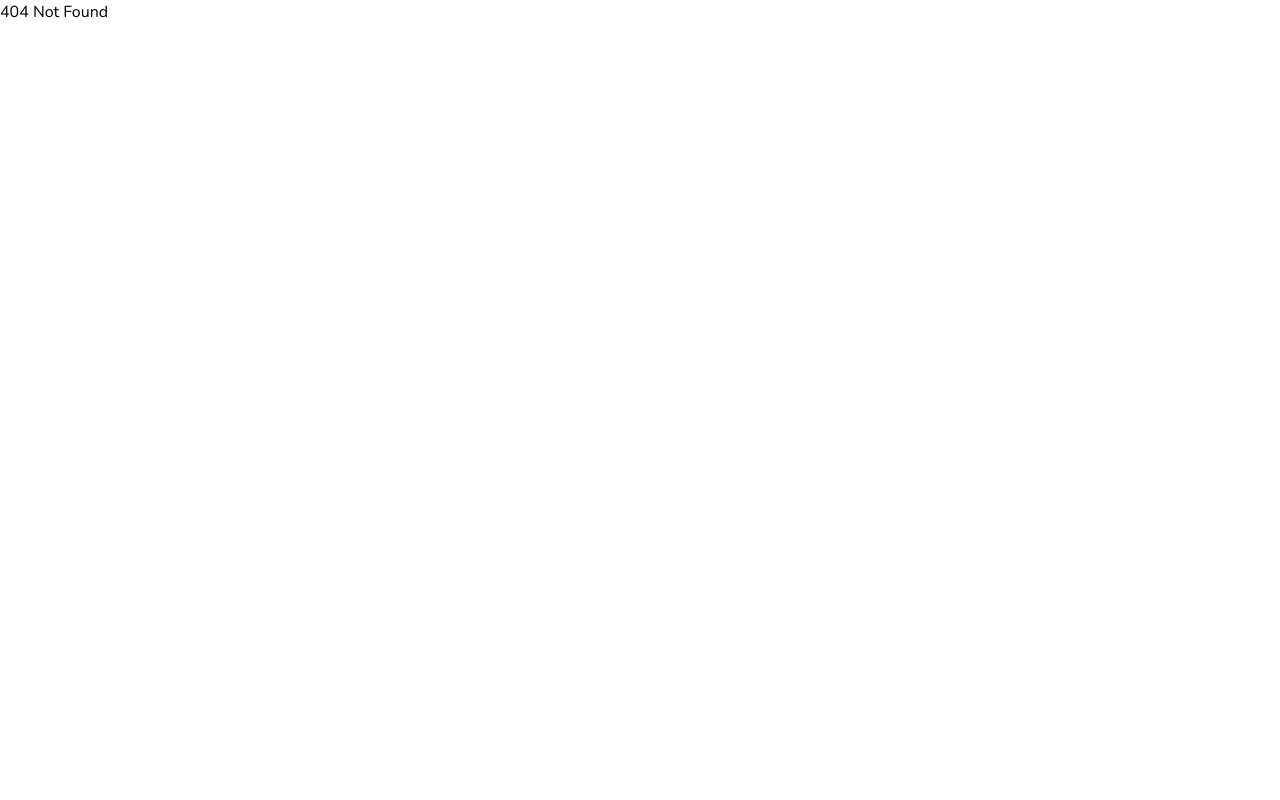
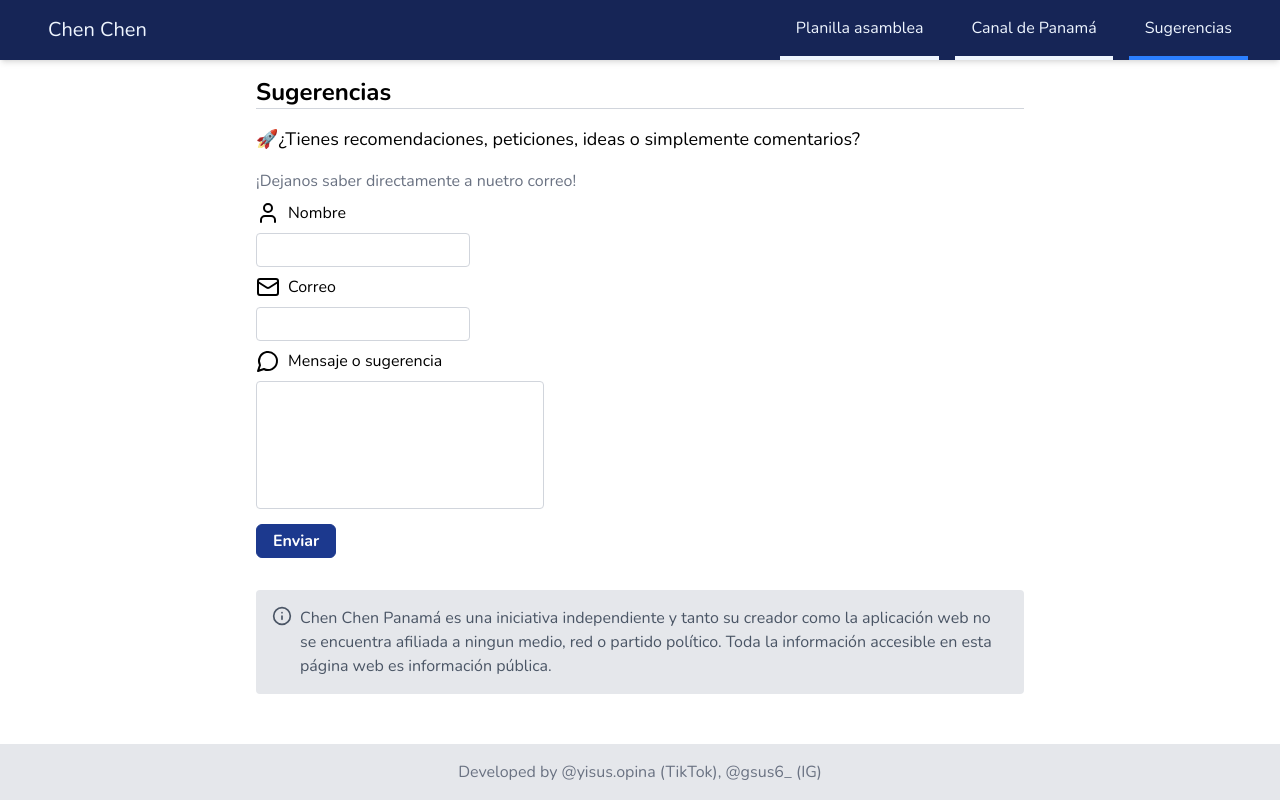
Before and after one commit to jcastaneda06/chenchen-panama, a React (Vite) app: page /sugerencias in a window 1280 px wide. Before the commit this address had no page. Built offline with nearby package versions, Linux system fonts and the light colour scheme.

Commit message:
Add suggestions and improvements

```diff
--- a/src/App.tsx
+++ b/src/App.tsx
@@ -5,12 +5,10 @@ import { router } from "./router";
 
 function App() {
   return (
-    <div className="flex">
+    <>
       <Analytics />
-      <div className="flex-col w-full">
-        <RouterProvider router={router} />
-      </div>
-    </div>
+      <RouterProvider router={router} />
+    </>
   );
 }
 
--- a/src/index.css
+++ b/src/index.css
@@ -7,11 +7,21 @@
 }
 
 html, body {
+    height: 100%;
     margin: 0;
     padding: 0;
 }
+
+#root {
+    height: 100%;
+}
+
 .input-base {
     @apply border border-gray-300 focus:border-gray-500 p-1 rounded box-border disabled:bg-gray-100 hover:shadow-sm;
+}
+
+.button {
+    @apply border border-blue-900 rounded-md bg-blue-900 text-white font-bold px-4 py-1 cursor-pointer hover:bg-blue-900 transition-all;
 }
 
 .link-button {
--- a/src/layout/MainLayout.tsx
+++ b/src/layout/MainLayout.tsx
@@ -4,23 +4,47 @@ import Navbar from "../components/Navbar";
 const pageNames: { [key: string]: string } = {
   "/planilla-asamblea": "Planilla Asamblea",
   "/canal": "Canal",
+  "/sugerencias": "Sugerencias",
   "/": "",
 };
 
 const MainLayout = () => {
   const pathname = useLocation().pathname;
-  console.log(pathname);
+
   return (
-    <>
+    <main className="flex flex-col justify-between h-full">
+      <section className="flex-1">
         <Navbar />
-      <main className="mx-4 sm:mx-16 md:mx-24 lg:mx-64 pt-4">
+        <article className="mx-4 sm:mx-16 md:mx-24 lg:mx-64 pt-4">
           <h1 className="text-2xl font-bold">{pageNames[pathname]}</h1>
           {pathname !== "/" && (
             <span className="block border-b border-b-gray-300 w-full h-[1px] mb-4" />
           )}
           <Outlet />
+        </article>
+      </section>
+      <footer className="bg-gray-200 p-4 text-gray-500 text-center">
+        <p>
+          Developed by{" "}
+          <a
+            className="hover:text-gray-700"
+            href="https://www.tiktok.com/@yisus.opina"
+            target="_blank"
+          >
+            @yisus.opina
+          </a>{" "}
+          (TikTok),{" "}
+          <a
+            className="hover:text-gray-700"
+            href="https://www.instagram.com/gsus6_/"
+            target="_blank"
+          >
+            @gsus6_
+          </a>{" "}
+          (IG)
+        </p>
+      </footer>
     </main>
-    </>
   );
 };
 
--- /dev/null
+++ b/src/pages/Suggestions.tsx
@@ -0,0 +1,91 @@
+import { Info, Mail, MessageCircle, User } from "lucide-react";
+import { FC } from "react";
+
+const Suggestions: FC = () => {
+  return (
+    <main className="flex flex-wrap flex-col-reverse md:flex-row gap-4">
+      <section>
+        <article>
+          <p className="text-lg">
+            🚀¿Tienes recomendaciones, peticiones, ideas o simplemente
+            comentarios?
+          </p>
+        </article>
+        <section className="my-4">
+          <p className="text-md text-gray-500 mb-2">
+            ¡Dejanos saber directamente a nuetro correo!
+          </p>
+          <form
+            className="flex flex-col gap-2"
+            action="https://formsubmit.co/chenchenpanama@gmail.com"
+            method="POST"
+          >
+            <div className="flex flex-col gap-2">
+              <div className="flex gap-2 items-center">
+                <User />
+                <label htmlFor="name">Nombre</label>
+              </div>
+              <div>
+                <input
+                  className="input-base"
+                  type="text"
+                  name="name"
+                  required
+                />
+              </div>
+            </div>
+            <div className="flex flex-col gap-2">
+              <div className="flex gap-2 items-center">
+                <Mail />
+                <label htmlFor="email">Correo</label>
+              </div>
+              <div>
+                <input
+                  className="input-base"
+                  type="email"
+                  name="email"
+                  required
+                />
+              </div>
+            </div>
+            <div className="flex flex-col gap-2">
+              <div className="flex gap-2 items-center">
+                <MessageCircle />
+                <label htmlFor="message">Mensaje o sugerencia</label>
+              </div>
+              <div>
+                <textarea
+                  className="input-base resize-none w-72 h-32"
+                  name="message"
+                  required
+                />
+              </div>
+            </div>
+            <div>
+              <button className="button" type="submit">
+                Enviar
+              </button>
+            </div>
+          </form>
+        </section>
+      </section>
+      <section className="flex items-center justify-center flex-1">
+        <div className="bg-gray-200 p-4 rounded flex gap-2 text-gray-600">
+          <div>
+            <Info size={20} />
+          </div>
+          <p>
+            Chen Chen Panamá es una iniciativa independiente y tanto su creador
+            como la aplicación web no se encuentra afiliada a ningun medio, red
+            o partido político. Toda la información accesible en esta página web
+            es información pública.
+          </p>
+        </div>
+      </section>
+    </main>
+  );
+};
+
+Suggestions.displayName = "Suggestions";
+
+export default Suggestions;
--- a/src/router/index.tsx
+++ b/src/router/index.tsx
@@ -3,6 +3,7 @@ import Home from "../pages/Home";
 import PlanillaAsamblea from "../pages/PlanillaAsamblea";
 import Canal from "../pages/Canal";
 import MainLayout from "../layout/MainLayout";
+import Suggestions from "../pages/Suggestions";
 
 export const router = createBrowserRouter([
   {
@@ -21,6 +22,10 @@ export const router = createBrowserRouter([
         path: "canal",
         element: <Canal />,
       },
+      {
+        path: "sugerencias",
+        element: <Suggestions />,
+      },
     ],
   },
   {
```
Lines whose indentation alone changed are shown as unchanged.
